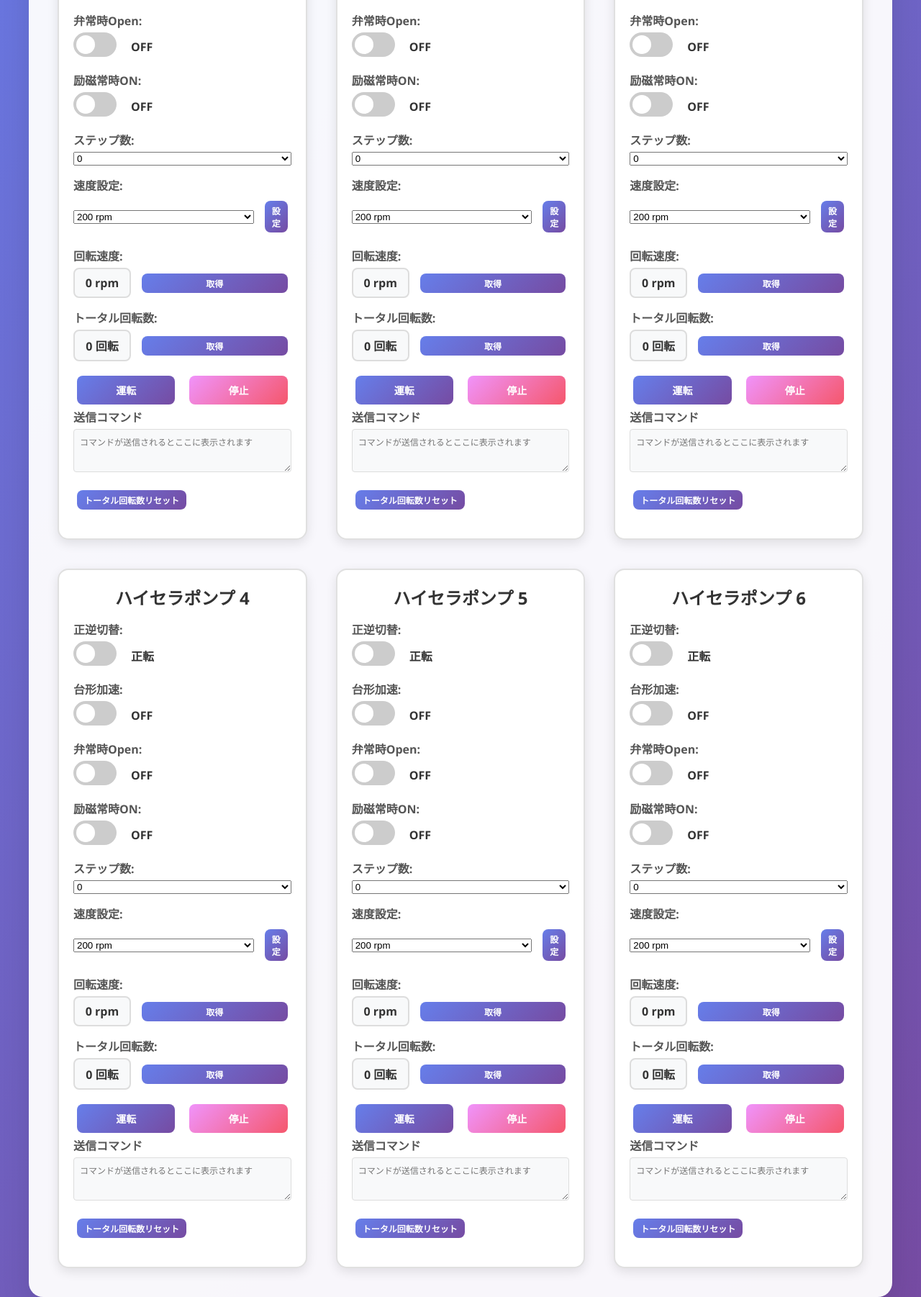
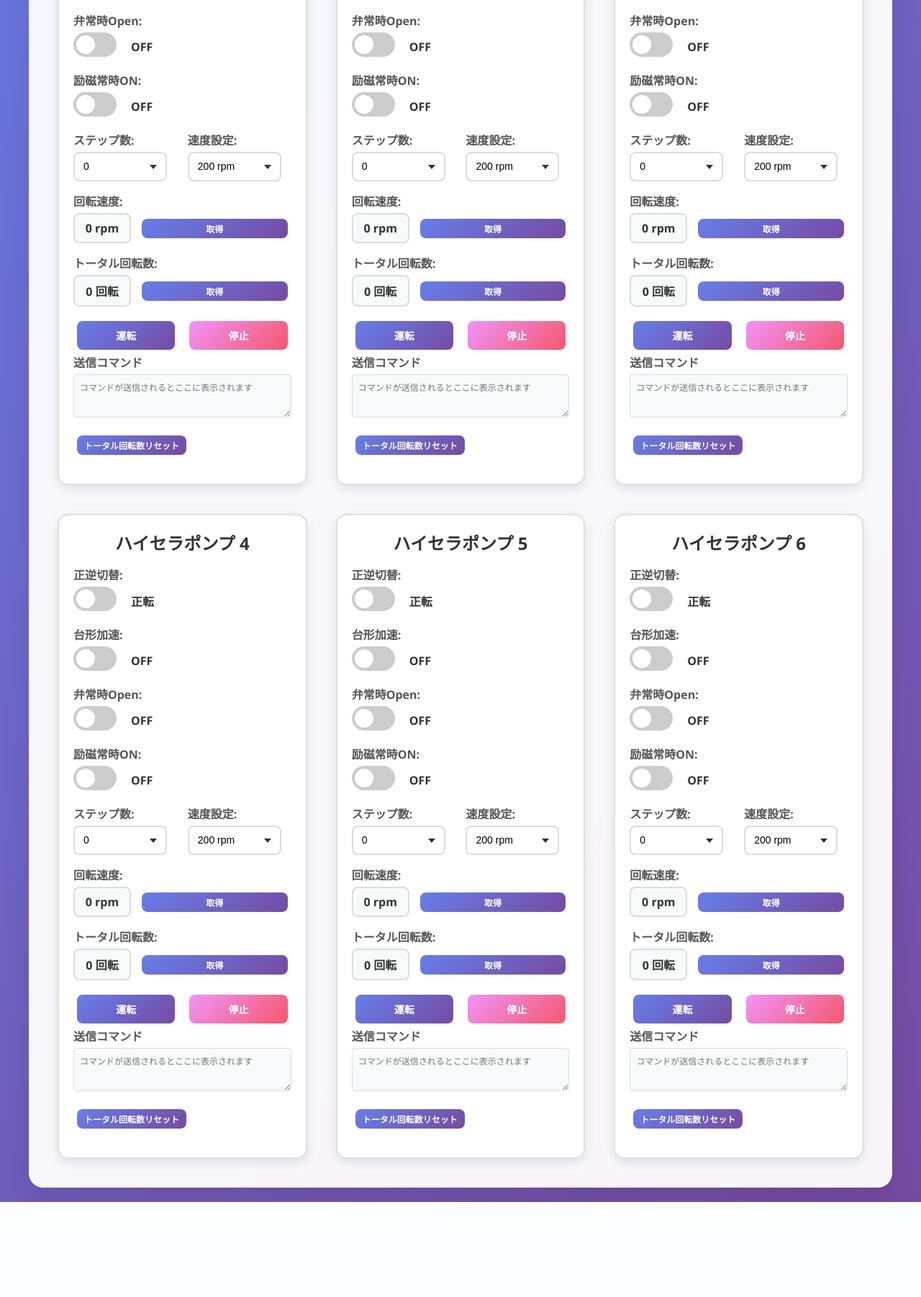
Before and after one commit to kohmoto-unicon/RaspberryPi_Camera, a Flask app: page /pump_control in a window 1280 px wide. Shown: the part 652-2454 px from the top of the page at 72% size. After the commit the page ends 2322 px from the top, so only its background shows below. Run offline with Flask 3, Linux system fonts and the light colour scheme; data that the repository does not hold is empty; some libraries are stand-ins or nearby versions.

Commit message:
デザイン調整

```diff
--- a/app.py
+++ b/app.py
@@ -1672,14 +1672,32 @@ def api_check_leak_status():
             'command_bytes': list(cmd)
         })
 
-    # ===== 重要: シリアルバッファをクリア（古いデータを除去） =====
+    # ===== シリアルポート接続状態の確認 =====
     target_ser = ser_1
     port_name = f"ACM0({SERIAL_PORT_1})"
 
-    if target_ser.in_waiting > 0:
-        old_data = target_ser.read(target_ser.in_waiting)
-        if DEBUG_SERIAL_LOG:
-            print(f"[{port_name}] 古いバッファデータをクリア: {old_data.hex()} ({len(old_data)} bytes)")
+    if not target_ser.is_open:
+        return jsonify({
+            'success': False,
+            'leak_detected': False,
+            'message': 'シリアルポートが開いていません',
+            'command_bytes': list(cmd)
+        })
+
+    # ===== 重要: シリアルバッファをクリア（古いデータを除去） =====
+    try:
+        if target_ser.in_waiting > 0:
+            old_data = target_ser.read(target_ser.in_waiting)
+            if DEBUG_SERIAL_LOG:
+                print(f"[{port_name}] 古いバッファデータをクリア: {old_data.hex()} ({len(old_data)} bytes)")
+    except Exception as e:
+        print(f"[ERROR] バッファクリア失敗: {e}")
+        return jsonify({
+            'success': False,
+            'leak_detected': False,
+            'message': f'シリアルポートエラー: {str(e)}',
+            'command_bytes': list(cmd)
+        })
 
     # 状態確認コマンドを送信（ポート1に送信）
     success = send_serial_command(1, "J", "000000")
@@ -1700,14 +1718,23 @@ def api_check_leak_status():
     if DEBUG_SERIAL_LOG:
         print(f"[{port_name}] Jコマンド送信完了。応答待機中...")
 
-    while time.time() - start_time < 1.0:
-        if target_ser.in_waiting >= 10:  # 10バイトの応答を待機
-            response = target_ser.read(10)
-            if DEBUG_SERIAL_LOG:
-                hex_str = ' '.join([f'{b:02X}' for b in response])
-                print(f"[{port_name}] Jコマンド応答受信: {hex_str} ({len(response)} bytes)")
-            break
-        time.sleep(0.01)
+    try:
+        while time.time() - start_time < 1.0:
+            if target_ser.in_waiting >= 10:  # 10バイトの応答を待機
+                response = target_ser.read(10)
+                if DEBUG_SERIAL_LOG:
+                    hex_str = ' '.join([f'{b:02X}' for b in response])
+                    print(f"[{port_name}] Jコマンド応答受信: {hex_str} ({len(response)} bytes)")
+                break
+            time.sleep(0.01)
+    except Exception as e:
+        print(f"[ERROR] 応答待機中にエラー発生: {e}")
+        return jsonify({
+            'success': False,
+            'leak_detected': False,
+            'message': f'シリアル通信エラー: {str(e)}',
+            'command_bytes': list(cmd)
+        })
 
     if response and len(response) == 10:
         # 状態確認応答の処理（STX + 'J' + ステータス(6桁) + CS + ETX）
@@ -1755,30 +1782,34 @@ def api_check_leak_status():
                     if DEBUG_LEAK_LOG:
                         print(f"[LEAK CHECK] 漏液検出！ポンプ4～6の緊急停止コマンド（Zコマンド）を送信中...")
 
-                    # Zコマンド（緊急停止）を生成
-                    z_cmd = bytearray(11)
-                    z_cmd[0] = 0x02
-                    z_cmd[1] = ord('0')  # ポンプ番号
-                    z_cmd[2] = ord('Z')  # 緊急停止コマンド
-                    for i, c in enumerate("000000"):
-                        z_cmd[3 + i] = ord(c)
-                    z_cmd[9] = calc_checksum(z_cmd)
-                    z_cmd[10] = 0x03
-
-                    # ポート2の古いバッファをクリア
-                    if ser_2.in_waiting > 0:
-                        old_data = ser_2.read(ser_2.in_waiting)
-                        if DEBUG_SERIAL_LOG:
-                            print(f"[ACM1({SERIAL_PORT_2})] 古いバッファデータをクリア: {old_data.hex()} ({len(old_data)} bytes)")
-
-                    # Zコマンドを送信
-                    try:
-                        ser_2.write(z_cmd)
-                        if DEBUG_SERIAL_LOG:
-                            hex_str = ' '.join([f'{b:02X}' for b in z_cmd])
-                            print(f"[ACM1({SERIAL_PORT_2})] 緊急停止コマンド送信: {hex_str}")
-                    except Exception as e:
-                        print(f"[ERROR] ポート2への緊急停止コマンド送信に失敗: {e}")
+                    # ポート2の接続確認
+                    if not ser_2.is_open:
+                        print(f"[ERROR] ポート2（{SERIAL_PORT_2}）が開いていません")
+                    else:
+                        # Zコマンド（緊急停止）を生成
+                        z_cmd = bytearray(11)
+                        z_cmd[0] = 0x02
+                        z_cmd[1] = ord('0')  # ポンプ番号
+                        z_cmd[2] = ord('Z')  # 緊急停止コマンド
+                        for i, c in enumerate("000000"):
+                            z_cmd[3 + i] = ord(c)
+                        z_cmd[9] = calc_checksum(z_cmd)
+                        z_cmd[10] = 0x03
+
+                        try:
+                            # ポート2の古いバッファをクリア
+                            if ser_2.in_waiting > 0:
+                                old_data = ser_2.read(ser_2.in_waiting)
+                                if DEBUG_SERIAL_LOG:
+                                    print(f"[ACM1({SERIAL_PORT_2})] 古いバッファデータをクリア: {old_data.hex()} ({len(old_data)} bytes)")
+
+                            # Zコマンドを送信
+                            ser_2.write(z_cmd)
+                            if DEBUG_SERIAL_LOG:
+                                hex_str = ' '.join([f'{b:02X}' for b in z_cmd])
+                                print(f"[ACM1({SERIAL_PORT_2})] 緊急停止コマンド送信: {hex_str}")
+                        except Exception as e:
+                            print(f"[ERROR] ポート2への緊急停止コマンド送信に失敗: {e}")
 
                 return jsonify({
                     'success': True,
--- a/templates/pump_control.html
+++ b/templates/pump_control.html
@@ -83,6 +83,27 @@
       margin-bottom: 15px;
     }
 
+    .control-row {
+      display: grid;
+      grid-template-columns: 1fr 1fr;
+      gap: 15px;
+      margin-bottom: 15px;
+    }
+
+    .control-row .control-group {
+      margin-bottom: 0;
+    }
+
+    .control-row .input-group {
+      max-width: 130px !important;
+      min-width: 130px !important;
+    }
+
+    .control-row .input-group select {
+      max-width: 130px !important;
+      min-width: 130px !important;
+    }
+
     .control-group label {
       display: block;
       margin-bottom: 5px;
@@ -196,14 +228,108 @@
       border: 2px solid #ddd;
       border-top: none;
       border-radius: 0 0 8px 8px;
-      width: 100%;
-      min-width: 200px;
+      width: auto !important;
+      min-width: 0 !important;
+    }
+
+    /* Force dropdown items to stay on one line */
+    .choices__list--dropdown,
+    .choices__list--dropdown .choices__item,
+    .choices__list--dropdown .choices__item--selectable,
+    .choices__list--dropdown .choices__item--choice {
+      min-width: 130px !important;
+      white-space: nowrap !important;
+      overflow: hidden !important;
+      text-overflow: ellipsis !important;
+    }
+
+    /* Ensure the choices container respects the minimum width */
+    .choices {
+      min-width: 130px !important;
     }
 
     /* ステップ数選択ボックス専用のスタイル */
     .steps-select {
-      width: 100%;
-      min-width: 200px;
+      width: 130px !important;
+      max-width: 130px !important;
+      min-width: 130px !important;
+      white-space: nowrap !important;
+      overflow: hidden !important;
+      text-overflow: ellipsis !important;
+    }
+
+    /* Make native select (steps-select) look like the Choices-styled RPM box */
+    select.steps-select {
+      -webkit-appearance: none !important;
+      -moz-appearance: none !important;
+      appearance: none !important;
+      background-color: white !important;
+      border: 2px solid #ddd !important;
+      border-radius: 8px !important;
+      padding: 8px 32px 8px 12px !important;
+      font-size: 14px !important;
+      box-sizing: border-box !important;
+      cursor: pointer !important;
+      background-image: none !important;
+      height: auto !important;
+      line-height: 1.5 !important;
+      min-height: 38px !important;
+      width: 130px !important;
+      display: inline-block !important;
+      vertical-align: middle !important;
+    }
+
+    /* Add dropdown arrow using pseudo-element for consistency */
+    select.steps-select {
+      background-image: none !important;
+      position: relative !important;
+    }
+
+    /* Wrapper for select to add arrow */
+    .control-row .input-group {
+      position: relative !important;
+    }
+
+    /* Arrow indicator after select */
+    select.steps-select + *::before,
+    .input-group:has(select.steps-select)::after {
+      content: '';
+      position: absolute;
+      right: 14px;
+      top: 50%;
+      transform: translateY(-50%);
+      width: 0;
+      height: 0;
+      border-left: 5px solid transparent;
+      border-right: 5px solid transparent;
+      border-top: 6px solid #333;
+      pointer-events: none;
+      z-index: 1;
+    }
+
+    /* Remove duplicate padding-right rule for choices__inner */
+
+    /* Remove duplicate padding-right rule for choices__inner */
+
+    /* Ensure choices container has relative positioning so dropdown arrow works */
+    .choices {
+      position: relative !important;
+      display: inline-block !important;
+    }
+
+    /* Hide the default Choices.js dropdown arrow/button since we use custom background */
+    .choices[data-type*="select-one"]::after {
+      content: '';
+      position: absolute;
+      right: 14px;
+      top: 50%;
+      transform: translateY(-50%);
+      width: 0;
+      height: 0;
+      border-left: 5px solid transparent;
+      border-right: 5px solid transparent;
+      border-top: 6px solid #333;
+      pointer-events: none;
     }
 
     .btn-group {
@@ -621,6 +747,8 @@
           </div>
           <!-- /励磁常時ONスイッチ -->
 
+          <!-- ステップ数と速度設定を横並びにするラッパー -->
+          <div class="control-row">
             <div class="control-group">
               <label>ステップ数:</label>
               <div class="input-group">
@@ -687,7 +815,7 @@
                   <option value="290">290 rpm</option>
                   <option value="300">300 rpm</option>
                 </select>
-              <button class="btn btn-info" onclick="setGlobalRPM({{ pump }})">設定</button>
+              </div>
             </div>
           </div>
 
@@ -880,17 +1008,20 @@
 
       // 未選択または空の場合
       if (!rpm || rpm === '' || rpm === null || rpm === undefined) {
-        alert('RPMを選択してください');
+        console.log('RPMを選択してください');
+        isRpmSettingInProgress = false;
         return;
       }
 
       // 値の検証：数字として有効かチェック
       const rpmNum = parseInt(rpm, 10);
       if (isNaN(rpmNum) || rpmNum < 50 || rpmNum > 300) {
-        alert('有効なRPM値を選択してください（50～300）');
+        console.log('有効なRPM値を選択してください（50～300）');
+        isRpmSettingInProgress = false;
         return;
       }
 
+      try {
         // 'W'コマンドで送信（全モータ共通速度設定）
         console.log(`グローバル速度設定: ${rpmNum} RPM`);
         await sendPumpCommand(pump, 'W', rpmNum.toString());
@@ -898,6 +1029,19 @@
         // 設定成功後、同じグループの他のポンプのRPM選択も同じ値に同期
         // （ポンプ1～3は互いに同期、ポンプ4～6も互いに同期）
         syncRPMSettings(pump, rpm);
+      } finally {
+        // 処理完了後、フラグをリセット（500ms待機してから、通信安定化を待つ）
+        setTimeout(() => {
+          isRpmSettingInProgress = false;
+          console.log('RPM設定処理完了、通信再開を許可しました');
+        }, 500);
+      }
+    }
+
+    // RPMセレクト操作開始時（マウスダウン時）にフラグを立てる
+    function startRpmSetting() {
+      isRpmSettingInProgress = true;
+      console.log('RPM操作開始、漏液チェックをスキップします');
     }
 
     // RPM設定を他のポンプと同期する関数
@@ -1115,6 +1259,9 @@
     let leakCheckEnabled = false;
     let autoLeakCheckInterval = null;
 
+    // RPM設定中フラグ（通信衝突を避けるため）
+    let isRpmSettingInProgress = false;
+
     // 自動送信状態の表示を更新
     function updateAutoSendingStatus() {
       const statusElement = document.getElementById('autoSendingStatus');
@@ -1530,8 +1683,7 @@
             noResultsText: '結果が見つかりません',
             noChoicesText: '選択肢がありません',
             itemSelectText: '',
-            placeholder: true,
-            placeholderValue: 'ステップ数を選択',
+            placeholder: false,
             allowHTML: false,
             shouldSort: false,
             classNames: {
@@ -1568,6 +1720,12 @@
 
           // selectElementにchoicesインスタンスを保存
           selectElement.choices = choices;
+          // 初期表示を0に設定（プレースホルダ表示を無効化して0を選択状態にする）
+          try {
+            choices.setChoiceByValue('0');
+          } catch (e) {
+            console.log('初期値0の設定に失敗しました:', e);
+          }
         }
 
         // RPM設定選択ボックスを初期化
@@ -1900,14 +2058,11 @@
       setInterval(checkStatus, 30000);
 
       // 5秒ごとに漏液検出状態を確認
-      setInterval(checkLeakStatus, 5000);
-
-      // 5秒ごとに漏液状態確認（Zコマンド）
       // 漏液チェックがONの場合のみインターバルを開始
       if (leakCheckEnabled) {
         autoLeakCheckInterval = setInterval(checkLeakStatus, 5000);
         console.log('漏液状態確認監視が開始されました');
-        console.log('Zコマンド（状態確認）による定期チェック（5秒間隔）が開始されました');
+        console.log('Jコマンド（状態確認）による定期チェック（5秒間隔）が開始されました');
 
         // 初回実行（即座に1回実行）
         setTimeout(autoGetRpm, 1000);
```
Also changed, not shown: other parts of templates/pump_control.html (+25 -8 lines). Lines whose indentation alone changed are shown as unchanged.
